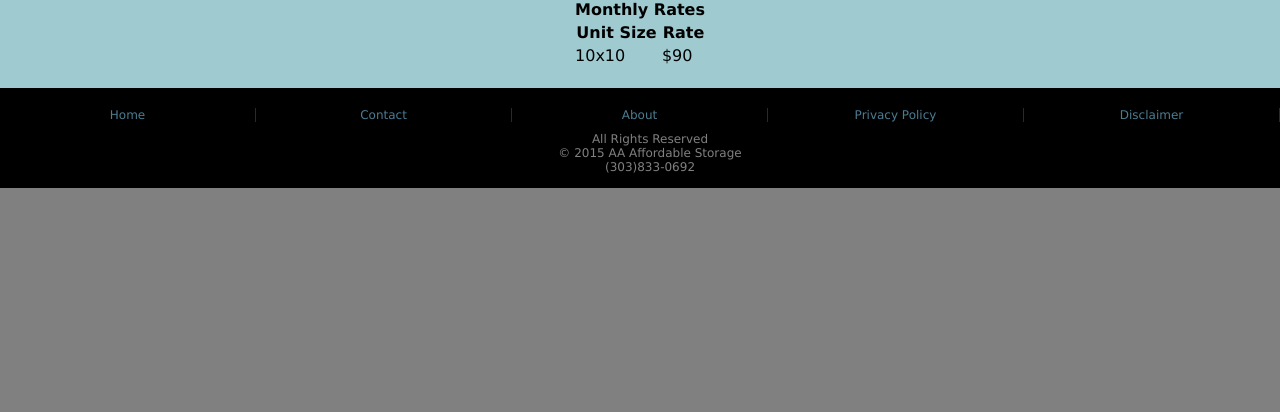
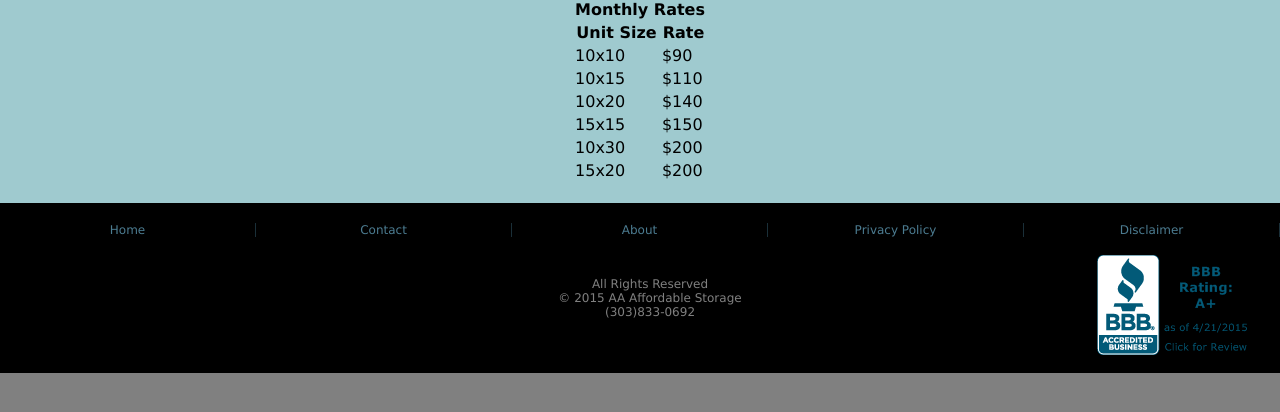
Before and after one commit to hkasemir/AAAfford-website, a plain HTML site: page rates.html in a window 1280 px wide. Shown: the part 198-610 px from the top of the page. Drawn offline with Linux system fonts and the light colour scheme.

Commit message:
added the BBB certification link

```diff
--- a/rates.html
+++ b/rates.html
@@ -40,6 +40,26 @@
 					<td>10x10</td>
 					<td>$90</td>
 				</tr>
+				<tr>
+					<td>10x15</td>
+					<td>$110</td>
+				</tr>
+				<tr>
+					<td>10x20</td>
+					<td>$140</td>
+				</tr>
+				<tr>
+					<td>15x15</td>
+					<td>$150</td>
+				</tr>
+				<tr>
+					<td>10x30</td>
+					<td>$200</td>
+				</tr>
+				<tr>
+					<td>15x20</td>
+					<td>$200</td>
+				</tr>
 				</tbody>
 			</table>
 		</div>
@@ -56,6 +76,7 @@
 			<p>All Rights Reserved <br>
 			&copy 2015 AA Affordable Storage <br>
 		  (303)833-0692</p>
+		  <a href="http://www.bbb.org/wyoming-and-northern-colorado/business-reviews/storage-units-household-and-commercial/a-a-affordable-storage-in-frederick-co-46017948#sealclick" class="accredit"><img src="images/blue-seal-153-100-aaaffordablestorage-46017948.png" /></a>
 		</footer>
 	</body>
 </html>
--- a/styles/style.css
+++ b/styles/style.css
@@ -21,7 +21,7 @@ fieldset {
 footer {
 	width: 100%;
 	color: grey;
-	height: 100px;
+	height: 170px;
 	bottom: 0;
 	position: relative;
 	background-color: black;
@@ -57,7 +57,7 @@ form {
 }
 
 footer p {
-	padding-top: 10px;
+	padding-top: 40px;
 	margin-top: 0;
 	text-align: center;
 }
@@ -65,6 +65,13 @@ footer p {
 .active-menu li{
 	color: white;
 	background-color: hsla(200, 100%, 10%, .5);
+}
+
+.accredit {
+	bottom: 5px;
+	padding: 10px;
+	right: 20px;
+	position: absolute;
 }
 
 .branding {
@@ -82,8 +89,6 @@ footer p {
 }
 
 .container {
-	/*width: 100%;*/
-	/*height: 600px;*/
 	padding-bottom: 20px;
 	margin-top: 45px;
 	background-color: #9FCACF;
```
Also changed, not shown: about.html (+1 -0 lines), auctions.html (+3 -1 lines), contact.html (+1 -0 lines), disclaimer.html (+1 -0 lines), index.html (+2 -1 lines), login.html (+1 -0 lines), privacy.html (+1 -0 lines), images/blue-seal-153-100-aaaffordablestorage-46017948.png (added).
